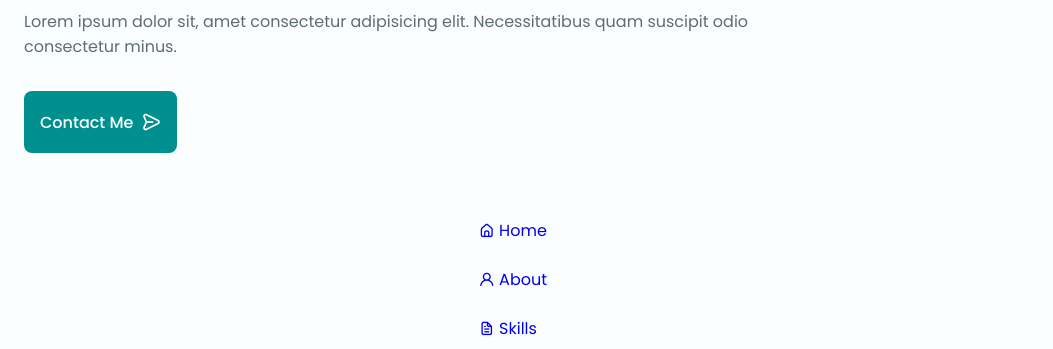
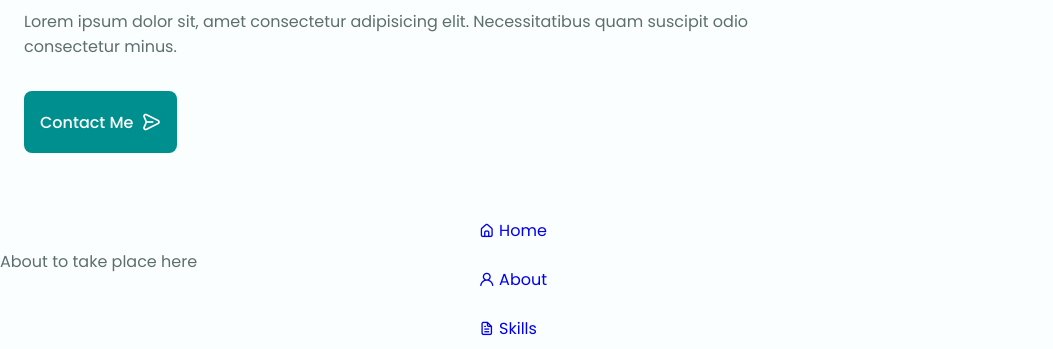
Before and after one commit to iAmWaris97/portfolio, a website: page index.html in a window 1280 px wide. Shown: the part 411-760 px from the top of the page, without its empty margins (0-1053 px from the left). Drawn offline with nearby package versions, Linux system fonts and the light colour scheme.

Commit message:
Add note on about section

```diff
--- a/index.html
+++ b/index.html
@@ -20,7 +20,6 @@
   </head>
   <body>
     <!--==================== HEADER ====================-->
-    <header class="header" id="header"></header>
     <header class="header" id="header">
       <nav class="nav container">
         <a href="#" class="nav__logo">Waris</a>
@@ -154,7 +153,9 @@
       </section>
 
       <!--==================== ABOUT ====================-->
-      <section class="about section" id="about"></section>
+      <section class="about section" id="about">
+        About to take place here
+      </section>
 
       <!--==================== SKILLS ====================-->
       <section class="skills section" id="skills"></section>
```
